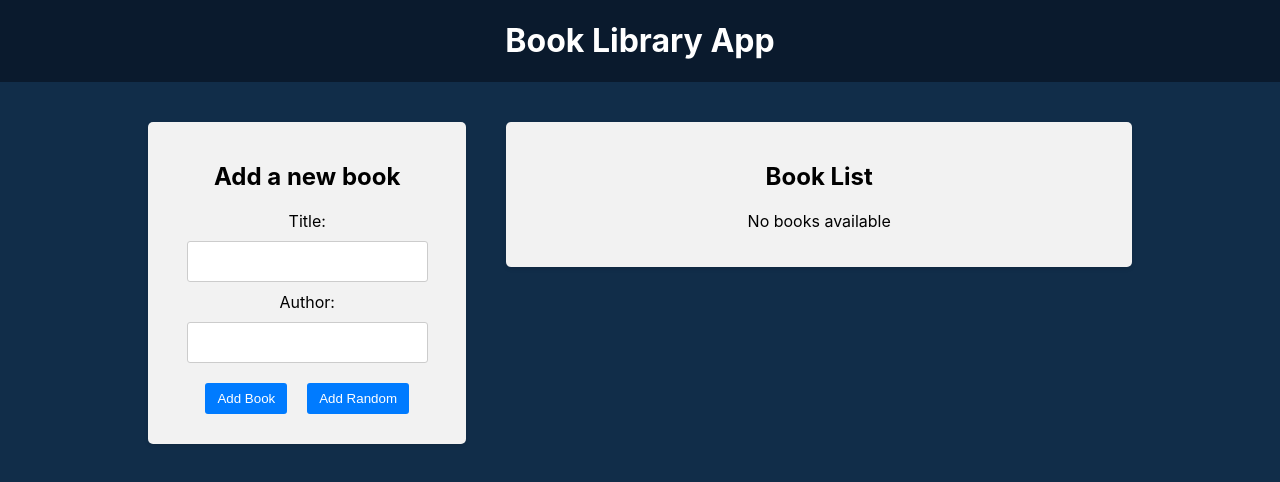
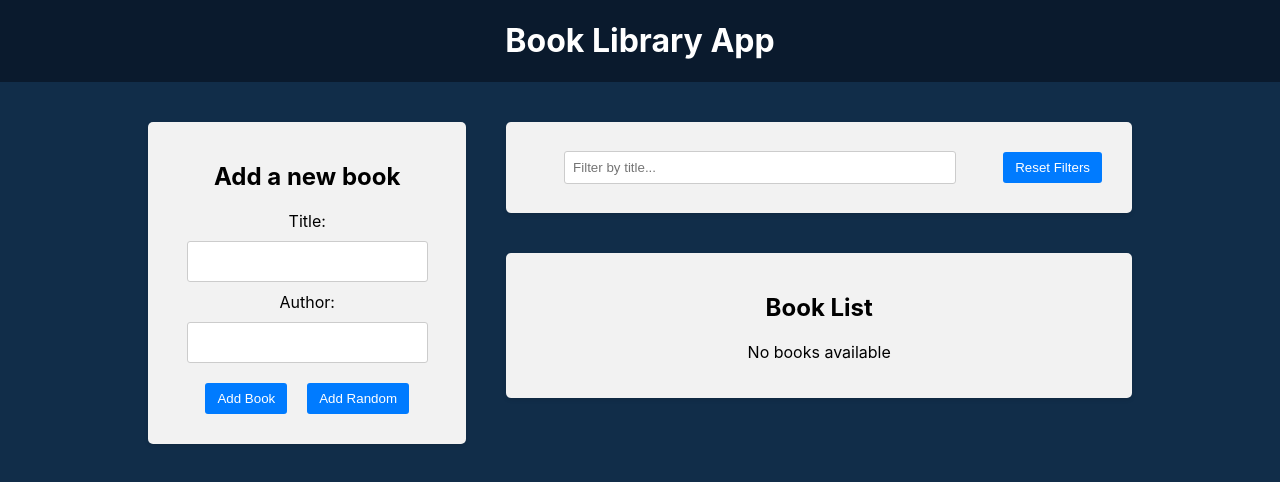
Before and after one commit to AleksY22/Book-Library-app, a React (Create React App) app in the folder frontend/: page / in a window 1280 px wide. Shown: the top 482 px of the page. Built offline with nearby package versions, Linux system fonts and the light colour scheme.

Commit message:
Filter by title

```diff
--- a/frontend/src/components/app/App.js
+++ b/frontend/src/components/app/App.js
@@ -1,6 +1,6 @@
 import BookList from "../bookList/BookList";
 import BookForm from "../bookForm/BookForm";
-// import BookFilter from "../bookFilter/BookFilter";
+import BookFilter from "../bookFilter/BookFilter";
 import "./App.css";
 
 function App() {
@@ -14,7 +14,7 @@
           <BookForm />
         </div>
         <div className="app__right-column">
-          {/* <BookFilter /> */}
+          <BookFilter />
           <BookList />
         </div>
       </main>
--- a/frontend/src/components/bookFilter/BookFilter.js
+++ b/frontend/src/components/bookFilter/BookFilter.js
@@ -1,9 +1,34 @@
+import { useDispatch, useSelector } from "react-redux";
+import {
+  setTitleFilter,
+  selectTitleFilter,
+  resetFilters,
+} from "../../redux/slices/filterSlice";
 import "./BookFilter.css";
 
 function BookFilter() {
+  const dispatch = useDispatch();
+  const titleFilter = useSelector(selectTitleFilter);
+  const handleTitleFilterChange = (e) => {
+    dispatch(setTitleFilter(e.target.value));
+  };
+  const handleResetFilters = () => {
+    dispatch(resetFilters());
+  };
+
   return (
     <div className="app__block book__filter">
-      <h2>Filters</h2>
+      <div className="book__filter-row">
+        <div className="book__filter-group">
+          <input
+            type="text"
+            value={titleFilter}
+            placeholder="Filter by title..."
+            onChange={handleTitleFilterChange}
+          />
+        </div>
+        <button onClick={handleResetFilters}>Reset Filters</button>
+      </div>
     </div>
   );
 }
--- a/frontend/src/components/bookList/BookList.js
+++ b/frontend/src/components/bookList/BookList.js
@@ -1,10 +1,12 @@
 import { useSelector, useDispatch } from "react-redux";
 import { BsBookmarkStarFill, BsBookmarkStar } from "react-icons/bs";
 import { deleteBook, toggleFavorite } from "../../redux/books/actionCreators";
+import { selectTitleFilter } from "../../redux/slices/filterSlice";
 import "./BookList.css";
 
 function BookList() {
   const books = useSelector((state) => state.books);
+  const titleFilter = useSelector(selectTitleFilter);
   const dispatch = useDispatch();
 
   const handleDeleteBook = (id) => {
@@ -15,6 +17,13 @@
     dispatch(toggleFavorite(id));
   };
 
+  const filteredBooks = books.filter((book) => {
+    const matchesTitle = book.title
+      .toLowerCase()
+      .includes(titleFilter.toLowerCase());
+    return matchesTitle;
+  });
+
   return (
     <div className="app__block book__list">
       <h2>Book List</h2>
@@ -22,7 +31,7 @@
         <p>No books available</p>
       ) : (
         <ul>
-          {books.map((book, i) => (
+          {filteredBooks.map((book, i) => (
             <li key={book.id}>
               <div className="book__info">
                 {++i}. {book.title} by <strong>{book.author}</strong>
--- /dev/null
+++ b/frontend/src/redux/slices/filterSlice.js
@@ -0,0 +1,25 @@
+import { createSlice } from "@reduxjs/toolkit";
+
+const initialState = {
+  title: "",
+};
+
+const filterSlice = createSlice({
+  name: "filter",
+  initialState: initialState,
+  reducers: {
+    setTitleFilter: (state, action) => {
+      //return { ...state, title: action.payload }; //традиционный подход
+      state.title = action.payload; //в slices можно изменять state, при помощи библиотеки immer
+    },
+    resetFilters: (state) => {
+      return initialState;
+    },
+  },
+});
+
+export const { setTitleFilter, resetFilters } = filterSlice.actions;
+
+export const selectTitleFilter = (state) => state.filter.title;
+
+export default filterSlice.reducer;
--- a/frontend/src/redux/store.js
+++ b/frontend/src/redux/store.js
@@ -1,9 +1,11 @@
 import { configureStore } from "@reduxjs/toolkit";
 import booksReducer from "./books/reducer";
+import filterReducer from "./slices/filterSlice";
 
 const store = configureStore({
   reducer: {
     books: booksReducer,
+    filter: filterReducer,
   },
 });
 
```
